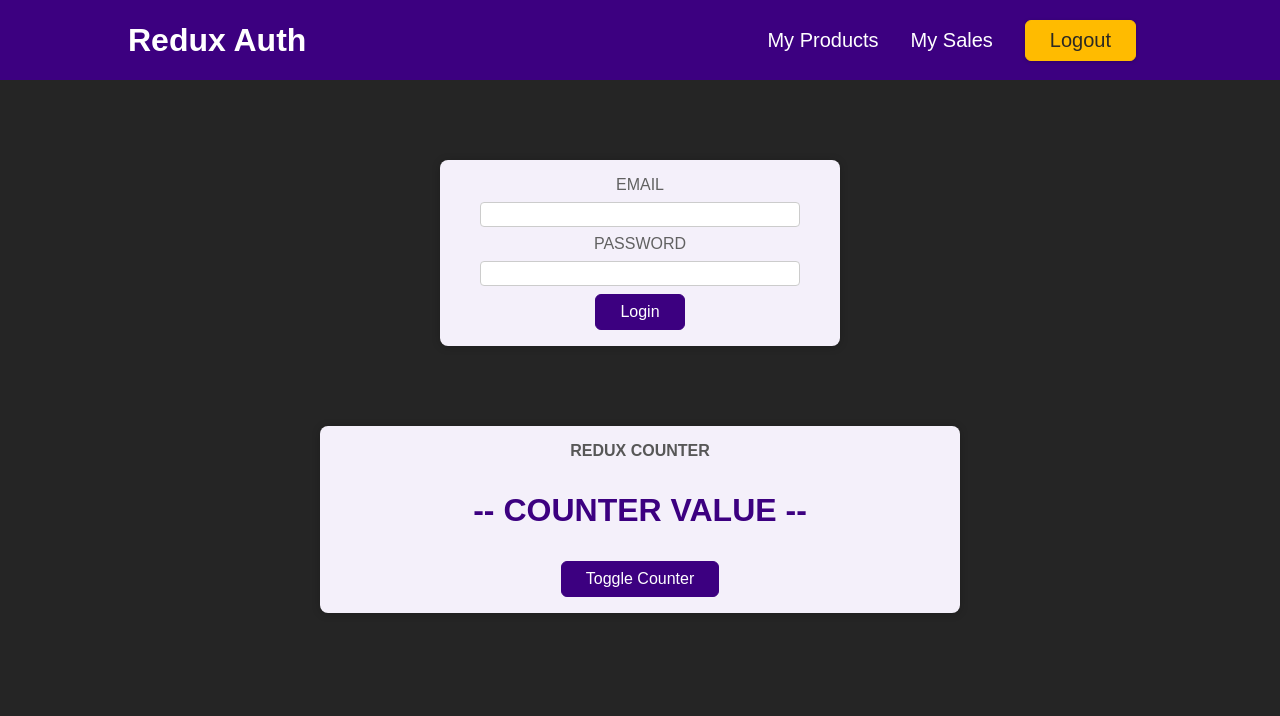
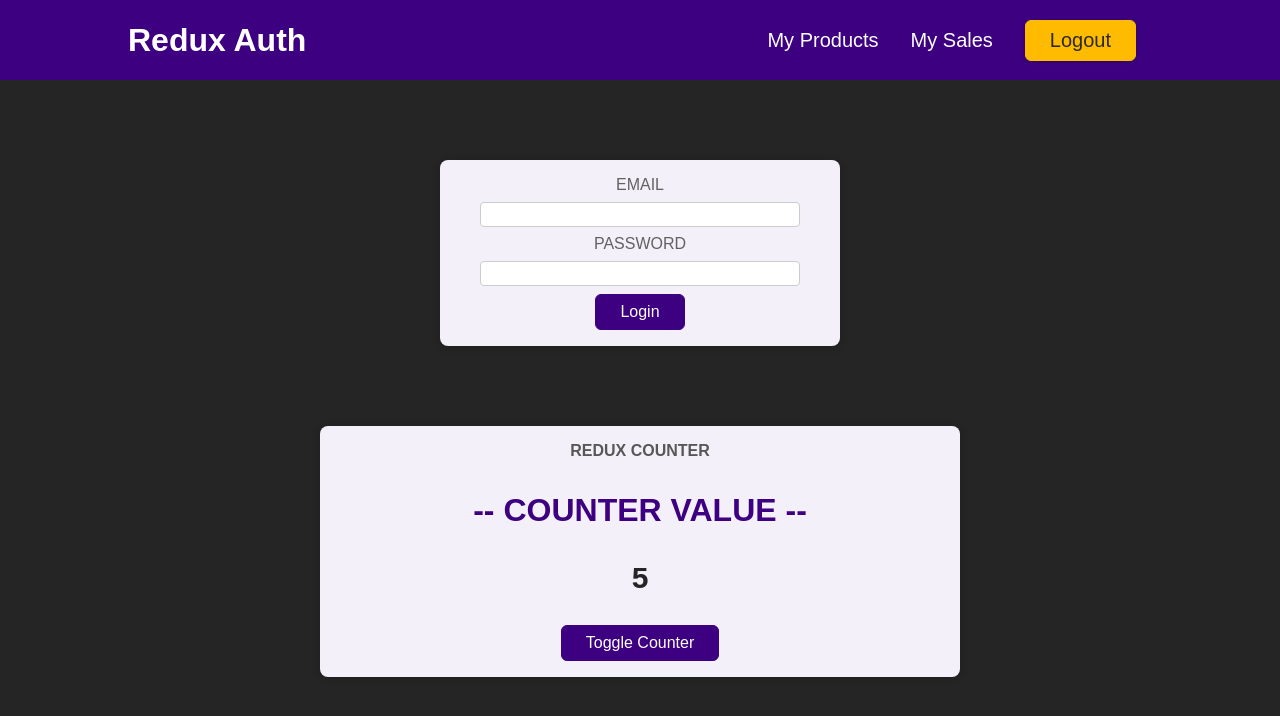
Before and after one commit to CoolShivas/005--Auth_Counter_React_Redux_ToolKit, a React (Vite) app in the folder auth_counter_react_reduxtoolkit/: page / in a window 1280 px wide. Shown: the top 716 px of the page. Built offline with nearby package versions, Linux system fonts and the light colour scheme.

Commit message:
Passing INITIAL_VALUE to other component by using useSelector to get that counterSlice to  be used here

```diff
--- a/auth_counter_react_reduxtoolkit/src/components/main/Counter.jsx
+++ b/auth_counter_react_reduxtoolkit/src/components/main/Counter.jsx
@@ -1,12 +1,18 @@
+import { useSelector } from "react-redux";
 import classes from './Counter.module.css';
 
 const Counter = () => {
+
+    const { counterValue } = useSelector(state => state.counterNumber);
+
     const toggleCounterHandler = () => { };
 
     return (
         <main className={classes.counter}>
             <h1>Redux Counter</h1>
             <div className={classes.value}>-- COUNTER VALUE --</div>
+            <p> {counterValue} </p>
+            {/* Here, we are getting the output as 5 ; */}
             <button onClick={toggleCounterHandler}>Toggle Counter</button>
         </main>
     );
--- a/auth_counter_react_reduxtoolkit/src/components/main/Counter.module.css
+++ b/auth_counter_react_reduxtoolkit/src/components/main/Counter.module.css
@@ -6,6 +6,11 @@
   padding: 1rem;
   text-align: center;
   background-color: #f4f0fa;
+
+  && p {
+    font-size: 30px;
+    font-weight: 700;
+  }
 }
 
 .counter h1 {
--- a/auth_counter_react_reduxtoolkit/src/store/index.js
+++ b/auth_counter_react_reduxtoolkit/src/store/index.js
@@ -2,7 +2,7 @@ import { configureStore, createSlice } from "@reduxjs/toolkit";
 
 const counterSlice = createSlice({
   name: "counter",
-  initialState: { counterValue: 0 },
+  initialState: { counterValue: 5 },
   reducers: {
     increment: (currState, action) => {},
     decrement: (currState, action) => {},
```
